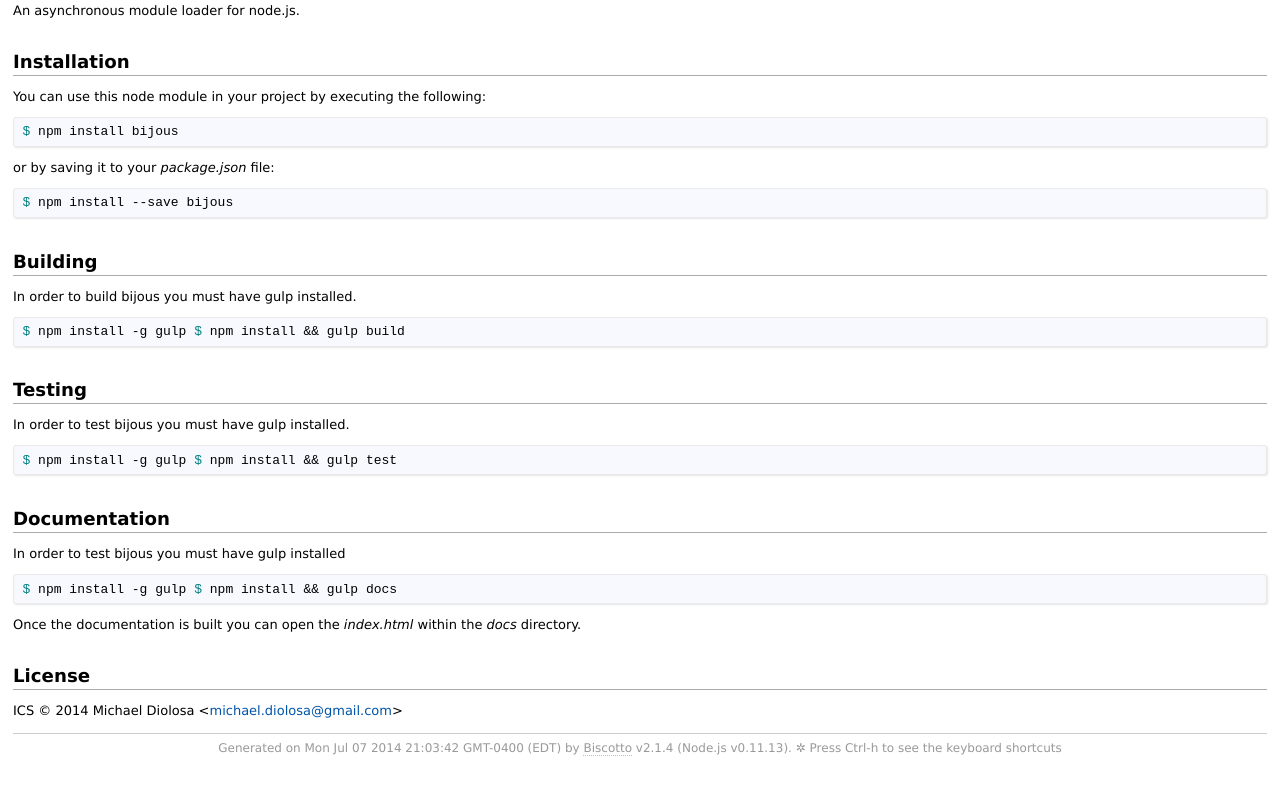
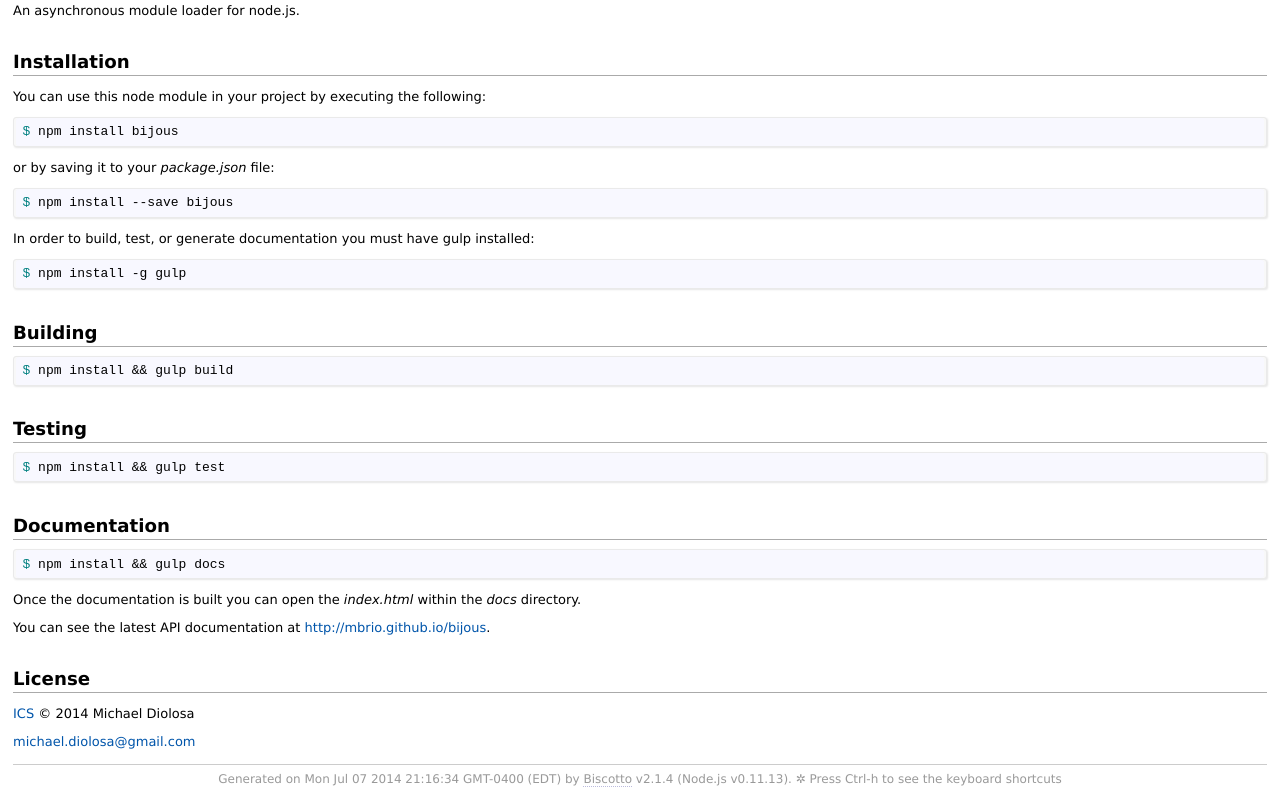
Before and after one commit to mbrio/bijous, a plain HTML site: page README.md.html in a window 1280 px wide. Shown: the part 724-1525 px from the top of the page. Before the commit the page ends 1494 px from the top, so only its background shows below. Drawn offline with Linux system fonts and the light colour scheme.

Commit message:
Update documentation

```diff
--- a/README.md.html
+++ b/README.md.html
@@ -117,22 +117,24 @@
       <div id='filecontents'>
         <h1 id="bijous">Bijous</h1><p><a href="https://travis-ci.org/mbrio/bijous"><img src="https://travis-ci.org/mbrio/bijous.svg?branch=master" alt="Build Status"></a> <a href="https://gemnasium.com/mbrio/bijous"><img src="https://gemnasium.com/mbrio/bijous.svg" alt="Dependency Status"></a> <a href="https://codeclimate.com/github/mbrio/bijous"><img src="https://codeclimate.com/github/mbrio/bijous/coverage.png" alt="Code Climate"></a></p><p><a href="https://npmjs.org/package/bijous"><img src="https://nodei.co/npm/bijous.png?downloads=true" alt="NPM Status"></a></p><p>An asynchronous module loader for node.js.</p><h2 id="installation">Installation</h2><p>You can use this node module in your project by executing the following:</p><pre><code class="lang-Shell">$ npm install bijous
 </code></pre><p>or by saving it to your <em>package.json</em> file:</p><pre><code class="lang-Shell">$ npm install --save bijous
+</code></pre><p>In order to build, test, or generate documentation you must have gulp installed:</p><pre><code class="lang-Shell">$ npm install -g gulp
 </code></pre>
-<h2 id="building">Building</h2><p>In order to build bijous you must have gulp installed.</p><pre><code class="lang-Shell">$ npm install -g gulp
-$ npm install &amp;&amp; gulp build
+<h2 id="building">Building</h2>
+<pre><code class="lang-Shell">$ npm install &amp;&amp; gulp build
 </code></pre>
-<h2 id="testing">Testing</h2><p>In order to test bijous you must have gulp installed.</p><pre><code class="lang-Shell">$ npm install -g gulp
-$ npm install &amp;&amp; gulp test
+<h2 id="testing">Testing</h2>
+<pre><code class="lang-Shell">$ npm install &amp;&amp; gulp test
 </code></pre>
-<h2 id="documentation">Documentation</h2><p>In order to test bijous you must have gulp installed</p><pre><code class="lang-Shell">$ npm install -g gulp
-$ npm install &amp;&amp; gulp docs
+<h2 id="documentation">Documentation</h2>
+<pre><code class="lang-Shell">$ npm install &amp;&amp; gulp docs
 </code></pre><p>Once the documentation is built you can open the <em>index.html</em> within the <em>docs</em>
-directory.</p><h2 id="license">License</h2><p>ICS &copy; 2014 Michael Diolosa &lt;<a href="&#x6d;&#x61;&#x69;&#x6c;&#x74;&#111;&#x3a;&#109;&#x69;&#99;&#104;&#x61;&#x65;&#108;&#46;&#x64;&#x69;&#x6f;&#x6c;&#x6f;&#115;&#x61;&#x40;&#x67;&#x6d;&#97;&#x69;&#108;&#46;&#99;&#111;&#x6d;">&#109;&#x69;&#99;&#104;&#x61;&#x65;&#108;&#46;&#x64;&#x69;&#x6f;&#x6c;&#x6f;&#115;&#x61;&#x40;&#x67;&#x6d;&#97;&#x69;&#108;&#46;&#99;&#111;&#x6d;</a>&gt;</p>
+directory.</p><p>You can see the latest API documentation at <a href="http://mbrio.github.io/bijous">http://mbrio.github.io/bijous</a>.</p><h2 id="license">License</h2><p><a href="http://opensource.org/licenses/ISC">ICS</a> &copy; 2014 Michael Diolosa</p><a href="&#109;&#97;&#105;&#x6c;&#x74;&#x6f;&#58;&#109;&#105;&#99;&#x68;&#97;&#x65;&#x6c;&#46;&#x64;&#105;&#111;&#108;&#x6f;&#115;&#97;&#64;&#103;&#109;&#x61;&#105;&#108;&#x2e;&#x63;&#x6f;&#109;">&#109;&#105;&#99;&#x68;&#97;&#x65;&#x6c;&#46;&#x64;&#105;&#111;&#108;&#x6f;&#115;&#97;&#64;&#103;&#109;&#x61;&#105;&#108;&#x2e;&#x63;&#x6f;&#109;</a>
+
       </div>
     </div>
     <div id='footer'>
   Generated on
-  Mon Jul 07 2014 21:03:42 GMT-0400 (EDT)
+  Mon Jul 07 2014 21:16:34 GMT-0400 (EDT)
   by
   <a href='https://github.com/gjtorikian/biscotto' title='TomDoc-CoffeeScript API documentation generator'>Biscotto</a>
   v2.1.4
```
Also changed, not shown: LICENSE.html (+1 -1 lines), class_index.html (+1 -1 lines), classes/Bijous.html (+1 -1 lines), files/bijous.coffee.html (+1 -1 lines).
